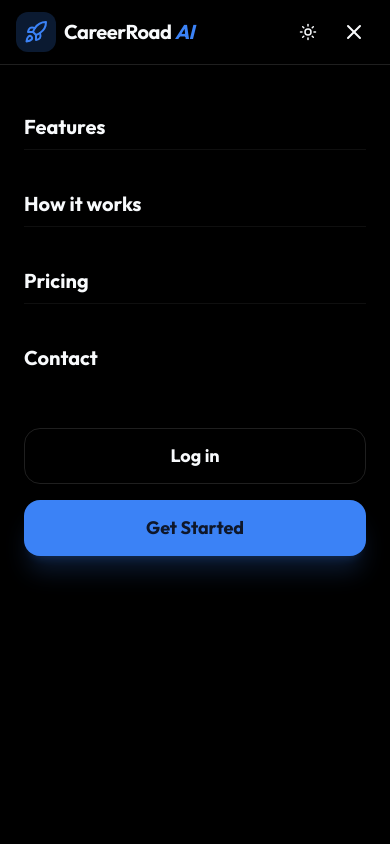
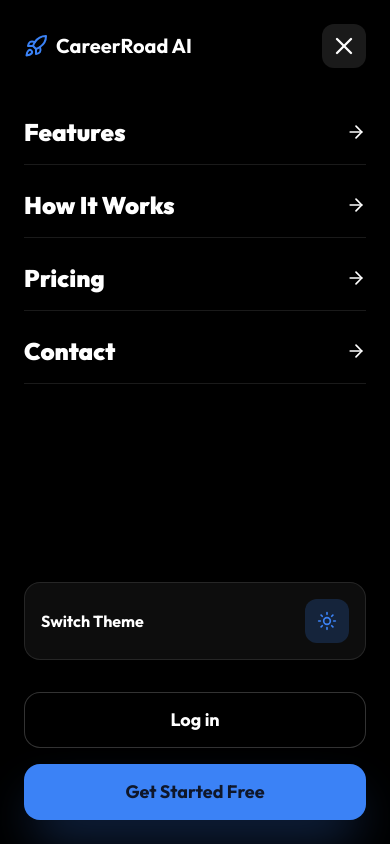
Before and after one commit to ashishjha1304/CareerRoad-AI, a Next.js app in the folder frontend/: page / in a window 390 px wide. Both pictures are taken after a click on the button 354 px from the left and 32 px from the top of the page. Shown: the top 844 px of the page. Built offline with nearby package versions, Linux system fonts and the light colour scheme.

Commit message:
Fix: Ultimate Full-Screen Mobile Menu with Theme Toggle

```diff
--- a/frontend/src/app/page.tsx
+++ b/frontend/src/app/page.tsx
@@ -66,25 +66,52 @@ export default function LandingPage() {
       <AnimatePresence>
         {isMenuOpen && (
           <motion.div
-            initial={{ opacity: 0, y: -20 }}
-            animate={{ opacity: 1, y: 0 }}
-            exit={{ opacity: 0, y: -20 }}
-            className="md:hidden fixed top-16 left-0 w-full h-[calc(100vh-64px)] bg-background z-[60] border-t border-border overflow-y-auto"
+            initial={{ opacity: 0 }}
+            animate={{ opacity: 1 }}
+            exit={{ opacity: 0 }}
+            className="md:hidden fixed inset-0 bg-black z-[100] flex flex-col p-6 overflow-y-auto"
           >
-            <div className="container px-6 py-10 flex flex-col gap-8 text-xl font-bold">
-              <Link href="#features" onClick={() => setIsMenuOpen(false)} className="hover:text-primary transition-colors py-2 border-b border-border/50">Features</Link>
-              <Link href="#how-it-works" onClick={() => setIsMenuOpen(false)} className="hover:text-primary transition-colors py-2 border-b border-border/50">How it works</Link>
-              <Link href="#pricing" onClick={() => setIsMenuOpen(false)} className="hover:text-primary transition-colors py-2 border-b border-border/50">Pricing</Link>
-              <Link href="#contact" onClick={() => setIsMenuOpen(false)} className="hover:text-primary transition-colors py-2 ">Contact</Link>
+            <div className="flex justify-between items-center mb-12">
+               <div className="flex items-center gap-2">
+                 <Rocket className="h-6 w-6 text-primary" />
+                 <span className="text-xl font-bold text-white">CareerRoad AI</span>
+               </div>
+               <button className="p-2 text-white bg-white/10 rounded-xl" onClick={() => setIsMenuOpen(false)}>
+                 <X size={28} />
+               </button>
+            </div>
 
-              <div className="mt-4 flex flex-col gap-4">
-                <Link href="/login" onClick={() => setIsMenuOpen(false)}>
-                  <Button variant="outline" className="w-full h-14 rounded-2xl text-lg font-bold">Log in</Button>
-                </Link>
-                <Link href="/signup" onClick={() => setIsMenuOpen(false)}>
-                  <Button className="w-full h-14 rounded-2xl text-lg font-bold shadow-xl shadow-primary/20">Get Started</Button>
-                </Link>
+            <div className="flex flex-col gap-6">
+              <Link href="#features" onClick={() => setIsMenuOpen(false)} className="text-2xl font-black text-white hover:text-primary transition-colors flex justify-between items-center border-b border-white/10 pb-4">
+                Features <ArrowRight size={20} />
+              </Link>
+              <Link href="#how-it-works" onClick={() => setIsMenuOpen(false)} className="text-2xl font-black text-white hover:text-primary transition-colors flex justify-between items-center border-b border-white/10 pb-4">
+                How It Works <ArrowRight size={20} />
+              </Link>
+              <Link href="#pricing" onClick={() => setIsMenuOpen(false)} className="text-2xl font-black text-white hover:text-primary transition-colors flex justify-between items-center border-b border-white/10 pb-4">
+                Pricing <ArrowRight size={20} />
+              </Link>
+              <Link href="#contact" onClick={() => setIsMenuOpen(false)} className="text-2xl font-black text-white hover:text-primary transition-colors flex justify-between items-center border-b border-white/10 pb-4">
+                Contact <ArrowRight size={20} />
+              </Link>
+            </div>
+
+            <div className="mt-auto pt-10 flex flex-col gap-4">
+              <div className="flex items-center justify-between p-4 bg-white/5 rounded-2xl mb-4 border border-white/10">
+                <span className="text-white font-bold">Switch Theme</span>
+                <button
+                    onClick={() => setTheme(theme === 'dark' ? 'light' : 'dark')}
+                    className="p-3 bg-primary/20 rounded-xl text-primary"
+                >
+                    {mounted && (theme === 'dark' ? <Sun size={20} /> : <Moon size={20} />)}
+                </button>
               </div>
+              <Link href="/login" onClick={() => setIsMenuOpen(false)}>
+                <Button variant="outline" className="w-full h-14 rounded-2xl text-lg font-bold border-white/20 text-white hover:bg-white/10">Log in</Button>
+              </Link>
+              <Link href="/signup" onClick={() => setIsMenuOpen(false)}>
+                <Button className="w-full h-14 rounded-2xl text-lg font-bold shadow-2xl shadow-primary/40">Get Started Free</Button>
+              </Link>
             </div>
           </motion.div>
         )}
```
